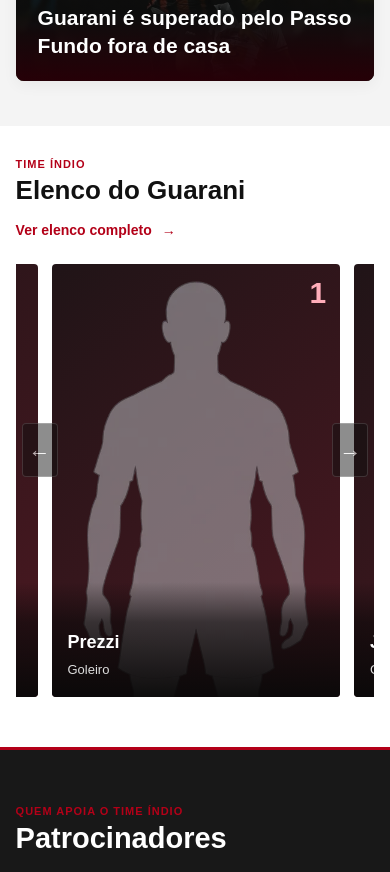
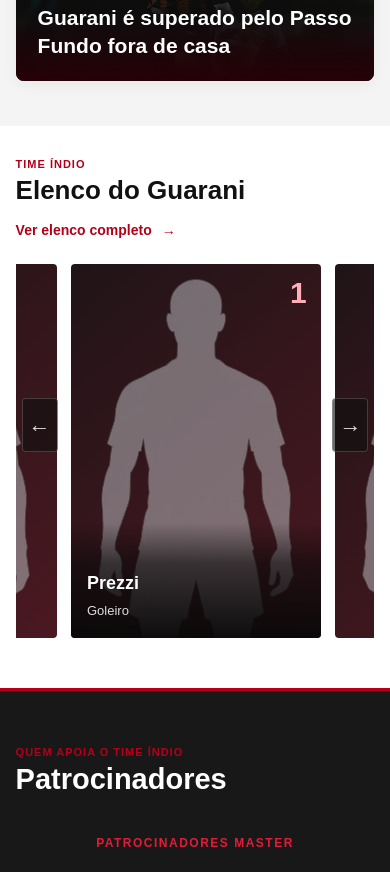
Before and after one commit to pemarckmann/site-guarani, a plain HTML site: page index.html in a window 390 px wide. Shown: the part 3595-4467 px from the top of the page. Drawn offline with Linux system fonts and the light colour scheme.

Commit message:
Refina cards e setas do carrossel no celular

```diff
--- a/css/elenco.css
+++ b/css/elenco.css
@@ -152,8 +152,10 @@
   pointer-events: auto;
 }
 
-.elenco-setas button:hover:enabled {
-  background: #b30018d9;
+@media (hover: hover) and (pointer: fine) {
+  .elenco-setas button:hover:enabled {
+    background: #b30018d9;
+  }
 }
 
 .elenco-setas button:disabled {
@@ -324,13 +326,23 @@
 
 @media (max-width: 480px) {
   .atleta-linha {
-    --largura-card: min(74vw, 300px);
+    --largura-card: min(64vw, 280px);
     grid-auto-columns: var(--largura-card);
     padding-inline: calc((100% - var(--largura-card)) / 2);
   }
 
   .atleta-card {
     scroll-snap-align: center;
+  }
+
+  .atleta-card .atleta-conteudo,
+  .atleta-card .atleta-numero {
+    transition: opacity .15s;
+  }
+
+  .atleta-card:not(.atleta-atual) .atleta-conteudo,
+  .atleta-card:not(.atleta-atual) .atleta-numero {
+    opacity: 0;
   }
 
   .elenco-grupo-titulo h2 {
@@ -350,7 +362,8 @@
 
 @media (hover: none), (pointer: coarse) {
   .elenco-setas button:enabled {
-    opacity: .65;
+    opacity: .85;
+    background: #111b;
     pointer-events: auto;
   }
 }
--- a/index.html
+++ b/index.html
@@ -23,7 +23,7 @@
     <link rel="stylesheet" href="css/desempenho.css?v=77c93312eb" />
     <link rel="stylesheet" href="css/noticias.css?v=8858144051" />
     <link rel="stylesheet" href="css/patrocinadores.css?v=0baa6f9558" />
-    <link rel="stylesheet" href="css/elenco.css?v=bfdba2a838" />
+    <link rel="stylesheet" href="css/elenco.css?v=b0f15e64f0" />
     <noscript>
       <link rel="stylesheet" href="css/sem-js.css?v=7213ea1d48" />
     </noscript>
@@ -31,7 +31,7 @@
     <script src="js/dados.js?v=16e7970543" defer></script>
     <script src="js/desempenho.js?v=056d100747" defer></script>
     <script src="js/noticias.js?v=35c62c9053" defer></script>
-    <script src="js/componentes/carrossel.js?v=a6a46f1d4e" defer></script>
+    <script src="js/componentes/carrossel.js?v=5aec7119f9" defer></script>
     <script src="js/elenco.js?v=dae0c65752" defer></script>
   </head>
 
--- a/js/componentes/carrossel.js
+++ b/js/componentes/carrossel.js
@@ -9,6 +9,8 @@
   let fimRolagem;
   let frame;
   let frameReposicao;
+  let frameDestaque;
+  let cardAtual;
 
   function passoCard() {
     const espaco = parseFloat(getComputedStyle(linha).columnGap) || 0;
@@ -19,11 +21,21 @@
     reposicionando = true;
     linha.classList.add("elenco-reposicionando");
     linha.scrollTo({ left: destino, behavior: "instant" });
+    atualizarDestaque();
     cancelAnimationFrame(frameReposicao);
     frameReposicao = requestAnimationFrame(() => {
       linha.classList.remove("elenco-reposicionando");
       reposicionando = false;
     });
+  }
+
+  function atualizarDestaque() {
+    const largura = passoCard().largura;
+    const atual = linha.children[Math.round(linha.scrollLeft / largura)] || originais[0];
+    if (atual === cardAtual) return;
+    cardAtual?.classList.remove("atleta-atual");
+    atual.classList.add("atleta-atual");
+    cardAtual = atual;
   }
 
   function normalizarCiclo() {
@@ -53,6 +65,7 @@
       reposicionar(progresso * ciclo);
     }
     anterior.disabled = proxima.disabled = !precisaCircular;
+    atualizarDestaque();
   }
 
   function avancar(direcao) {
@@ -70,6 +83,10 @@
   anterior.addEventListener("click", () => avancar(-1), { signal: eventos.signal });
   proxima.addEventListener("click", () => avancar(1), { signal: eventos.signal });
   linha.addEventListener("scroll", () => {
+    if (!frameDestaque) frameDestaque = requestAnimationFrame(() => {
+      frameDestaque = null;
+      atualizarDestaque();
+    });
     clearTimeout(fimRolagem);
     fimRolagem = setTimeout(normalizarCiclo, 180);
   }, { passive: true, signal: eventos.signal });
@@ -94,6 +111,7 @@
       clearTimeout(fimRolagem);
       cancelAnimationFrame(frame);
       cancelAnimationFrame(frameReposicao);
+      cancelAnimationFrame(frameDestaque);
     },
   };
 }
```
Also changed, not shown: elenco.html (+2 -2 lines).
